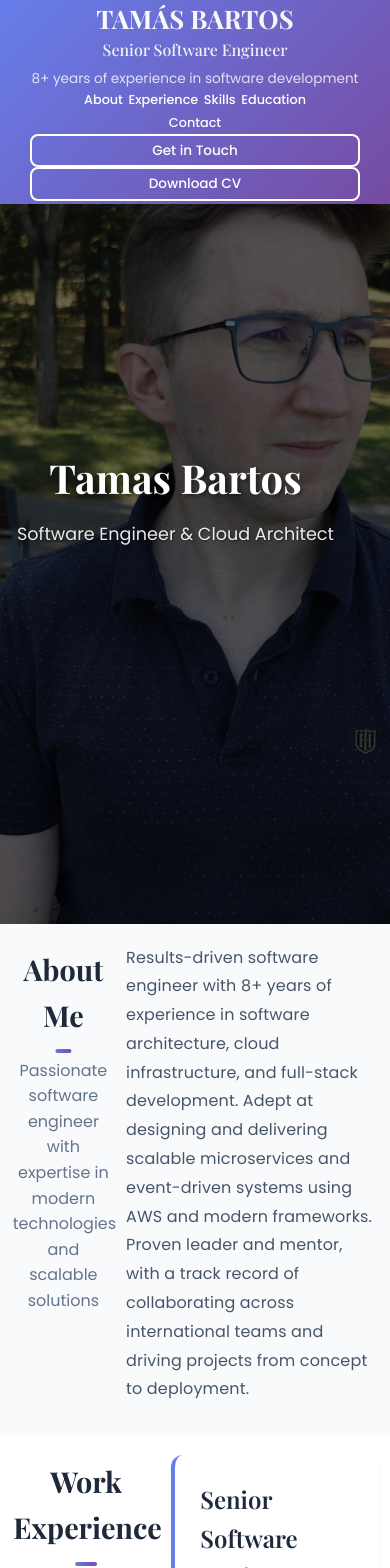
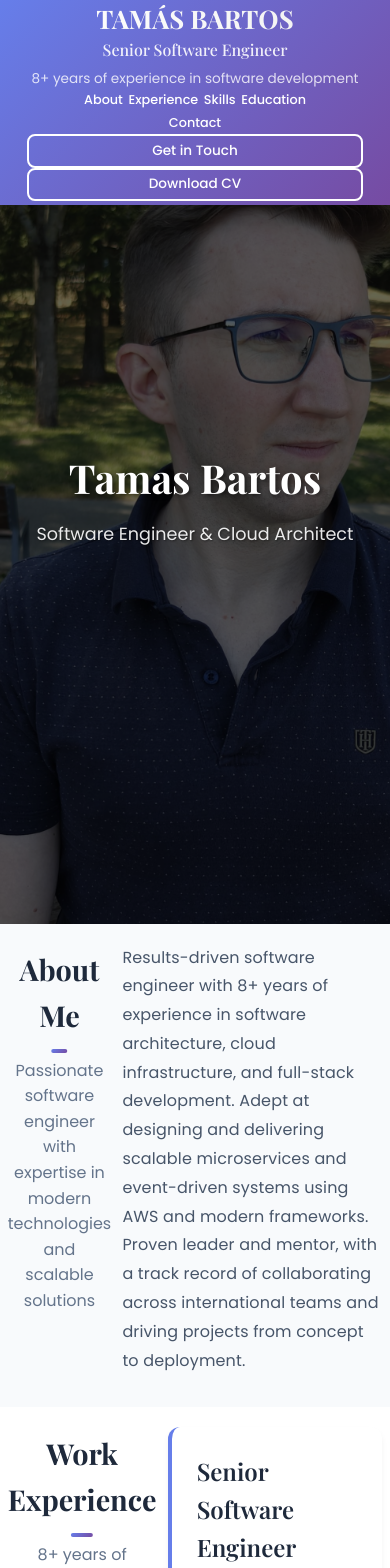
Before and after one commit to battact/cv, a React (Vite) app: page / in a window 390 px wide. Shown: the top 1568 px of the page. Built offline with nearby package versions, Linux system fonts and the light colour scheme.

Commit message:
* fix mobile width usage

```diff
--- a/src/App.css
+++ b/src/App.css
@@ -1076,8 +1076,8 @@ html {
   .hero-content {
     margin-left: 0;
     text-align: center;
-    padding: 0 3%;
-    max-width: 80%;
+    padding: 0 4%;
+    max-width: 100%;
   }
 
   .hero-title {
@@ -1125,7 +1125,7 @@ html {
   }
 
   .section-content {
-    padding: 6% 3% 4% 3%;
+    padding: 6% 2% 4% 2%;
     gap: 3%;
   }
 
@@ -1184,8 +1184,8 @@ html {
   .hero-content {
     margin-left: 0;
     text-align: center;
-    padding: 0 2%;
-    max-width: 90%;
+    padding: 0 4%;
+    max-width: 100%;
   }
 
   .hero-title {
@@ -1197,7 +1197,7 @@ html {
   }
 
   .container {
-    padding: 0 3%;
+    padding: 0 2%;
   }
 
   .section {
@@ -1205,13 +1205,13 @@ html {
   }
 
   .section-content {
-    padding: 5% 3% 3% 3%;
+    padding: 5% 2% 3% 2%;
     gap: 3%;
   }
 
   .section-header {
     text-align: center;
-    padding: 2% 1%;
+    padding: 2% 0;
   }
 
   .section-header h2 {
@@ -1268,7 +1268,7 @@ html {
   .experience-item,
   .education-item,
   .contact-item {
-    padding: 2%;
+    padding: 3%;
   }
 
   .job-meta,
@@ -1288,7 +1288,7 @@ html {
   }
 
   .skill-icon-item {
-    padding: 1%;
+    padding: 2%;
     min-height: 60px;
     min-width: 60px;
   }
```
